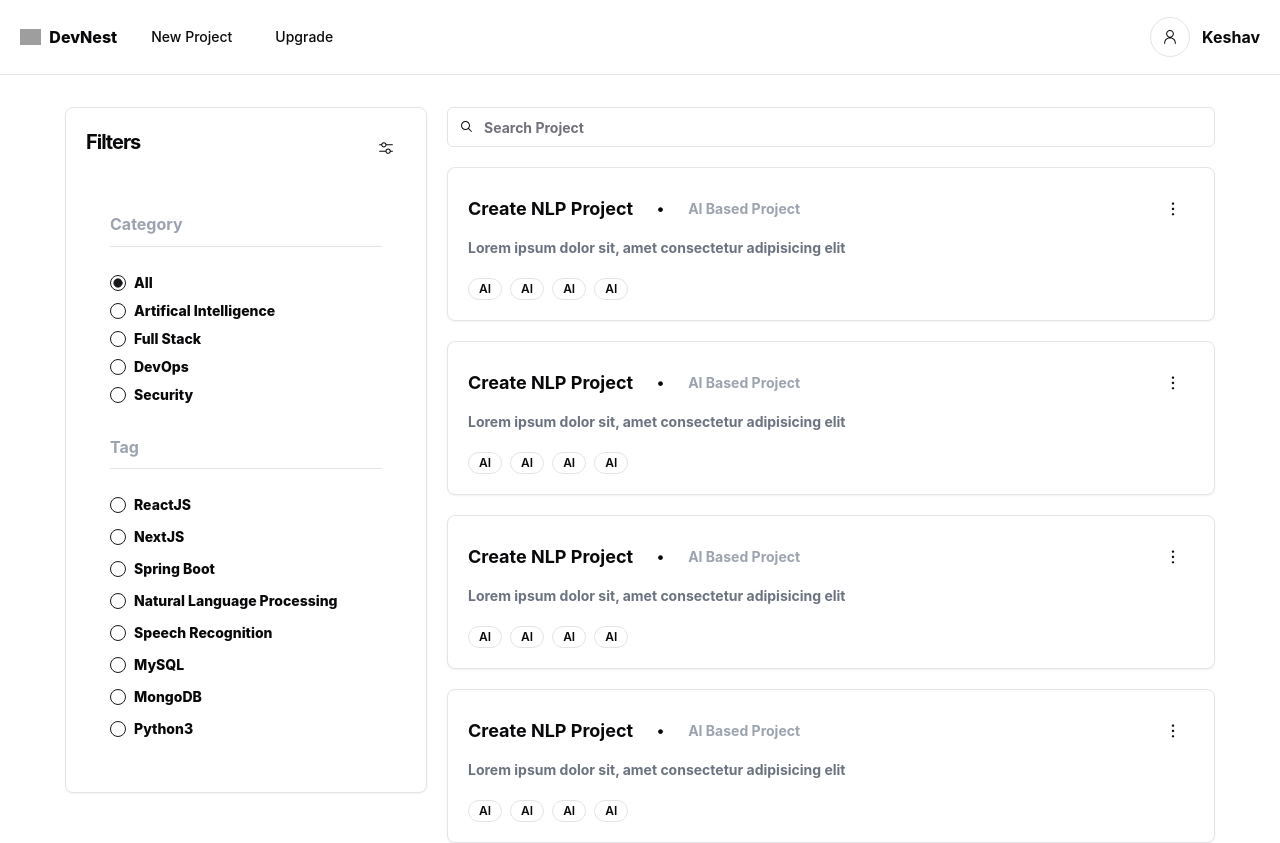
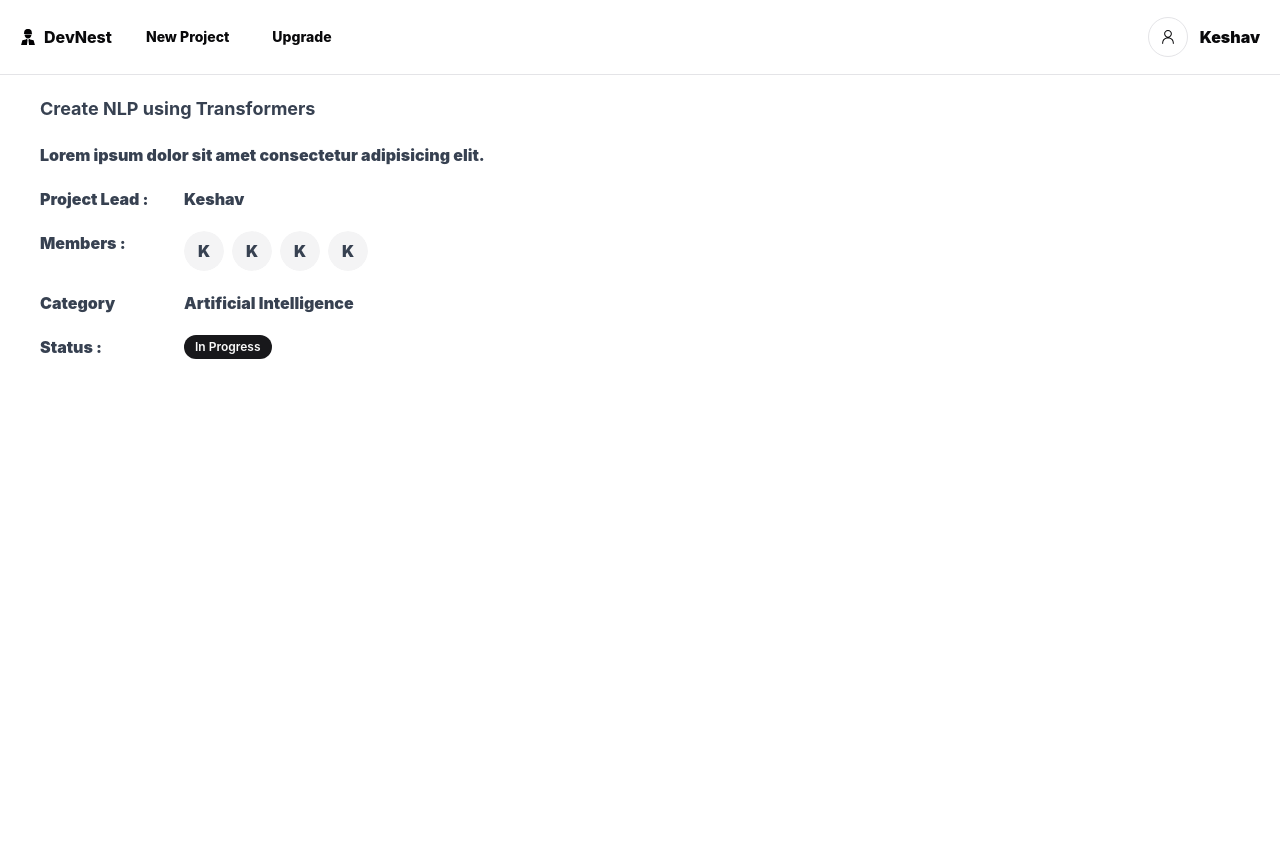
Before and after one commit to keshav0100/DevNest_Frontend, a React (Vite) app: page /project/1 in a window 1280 px wide. Shown: the top 843 px of the page. Built offline with nearby package versions, Linux system fonts and the light colour scheme; grey boxes are pictures that could not be loaded.

Commit message:
Update package dependencies for Radix UI components; refactor App component to include routing for ProjectDetails; enhance Navbar with avatar support and adjust styles; remove unused SVG file.

```diff
--- a/package.json
+++ b/package.json
@@ -11,6 +11,7 @@
   },
   "dependencies": {
     "@hookform/resolvers": "^5.1.1",
+    "@radix-ui/react-avatar": "^1.1.10",
     "@radix-ui/react-dialog": "^1.1.14",
     "@radix-ui/react-dropdown-menu": "^2.1.15",
     "@radix-ui/react-icons": "^1.3.2",
--- a/src/App.jsx
+++ b/src/App.jsx
@@ -1,16 +1,17 @@
 import "./App.css";
 import Home from "./pages/Home/Home";
 import Navbar from "./pages/Navbar/Navbar";
+import ProjectDetails from "./pages/ProjectDetails/ProjectDetails";
+import { Route,Routes } from "react-router-dom";
 
 function App() {
   return (
     <>
-      <Navbar />
-      <Home />
-      {/* <Routes> */}
-        {/* <Route path="/" element={<Home/>}/> */}
-        {/* <Route path="/navbar" element={<Home/>}/>  */}
-      {/* </Routes> */}
+      <Navbar/>
+      <Routes>
+        <Route path="/" element={<Home />} />
+        <Route path="/project/:id" element={<ProjectDetails />} />
+      </Routes>
     </>
   );
 }
--- /dev/null
+++ b/src/components/ui/avatar.jsx
@@ -0,0 +1,33 @@
+import * as React from "react"
+import * as AvatarPrimitive from "@radix-ui/react-avatar"
+
+import { cn } from "@/lib/utils"
+
+const Avatar = React.forwardRef(({ className, ...props }, ref) => (
+  <AvatarPrimitive.Root
+    ref={ref}
+    className={cn("relative flex h-10 w-10 shrink-0 overflow-hidden rounded-full", className)}
+    {...props} />
+))
+Avatar.displayName = AvatarPrimitive.Root.displayName
+
+const AvatarImage = React.forwardRef(({ className, ...props }, ref) => (
+  <AvatarPrimitive.Image
+    ref={ref}
+    className={cn("aspect-square h-full w-full", className)}
+    {...props} />
+))
+AvatarImage.displayName = AvatarPrimitive.Image.displayName
+
+const AvatarFallback = React.forwardRef(({ className, ...props }, ref) => (
+  <AvatarPrimitive.Fallback
+    ref={ref}
+    className={cn(
+      "flex h-full w-full items-center justify-center rounded-full bg-muted",
+      className
+    )}
+    {...props} />
+))
+AvatarFallback.displayName = AvatarPrimitive.Fallback.displayName
+
+export { Avatar, AvatarImage, AvatarFallback }
--- a/src/index.css
+++ b/src/index.css
@@ -2,7 +2,7 @@
   font-family: -apple-system, BlinkMacSystemFont, "Segoe UI", Roboto, Helvetica,
     Arial, sans-serif;
   line-height: 1.5;
-  font-weight: 700;
+  font-weight: 900;
 
   color-scheme: light dark;
   color: rgba(255, 255, 255, 0.87);
--- a/src/pages/Navbar/Navbar.jsx
+++ b/src/pages/Navbar/Navbar.jsx
@@ -16,22 +16,23 @@
   DropdownMenuItem,
 } from "@/components/ui/dropdown-menu";
 import { PersonIcon } from "@radix-ui/react-icons";
+import { Avatar, AvatarFallback } from "@/components/ui/avatar";
 
 const Navbar = () => {
   return (
     <div className="border-b py-4 px-5 flex items-center justify-between">
       <div className="flex items-center gap-2">
         <img
-          src="./project-manager-svgrepo-com.svg"
+          src="/project-manager-svgrepo-com.svg"
           alt="DevNest Logo"
-          className="cursor-pointer  h-4 w-auto"
+          className="cursor-pointer h-4 w-auto"
         />
         <p className="cursor-pointer mr-2 font-extrabold">DevNest</p>
         <Dialog>
           <DialogTrigger>
             <Button
               variant="ghost"
-              className="hover:bg-gray-100 border-[0.5px]"
+              className="hover:bg-gray-100 border-[0.5px] font-extrabold"
             >
               New Project
             </Button>
@@ -42,7 +43,9 @@
             <ProjectForm />
           </DialogContent>
         </Dialog>
-        <Button variant="ghost">Upgrade</Button>
+        <Button variant="ghost" className="font-extrabold">
+          Upgrade
+        </Button>
       </div>
       <div className="flex gap-3 items-center">
         <DropdownMenu>
--- a/src/pages/Project/ProjectCard.jsx
+++ b/src/pages/Project/ProjectCard.jsx
@@ -8,15 +8,20 @@
 } from "@/components/ui/dropdown-menu";
 import { Button } from "@/components/ui/button";
 import { Badge } from "@/components/ui/badge";
+import { useNavigate } from "react-router-dom";
 
 const ProjectCard = () => {
+  const navigate = useNavigate();
   return (
     <Card className="p-5 w-full lg:max-w-3xl">
       <div className="space-y-5">
         <div className="space-y-2">
           <div className="flex justify-between">
             <div className="flex items-center gap-5">
-              <h1 className="cursor-pointer font-bold text-lg">
+              <h1
+                onClick={() => navigate("/project/3")}
+                className="cursor-pointer font-bold text-lg"
+              >
                 Create NLP Project
               </h1>
               <DotFilledIcon />
--- /dev/null
+++ b/src/pages/ProjectDetails/ProjectDetails.jsx
@@ -0,0 +1,48 @@
+import { ScrollArea } from "@radix-ui/react-scroll-area";
+import { Avatar, AvatarFallback, AvatarImage } from "@/components/ui/avatar";
+import { Badge } from "@/components/ui/badge";
+
+const ProjectDetails = () => {
+  return (
+    <div className="mt-5 lg:px-10">
+      <div className="lg:flex gap-5 justify-between pb-4">
+        <ScrollArea className="h-screen lg:w-[69%] pr-2">
+          <div className="text-gray-700 pb-10 w-full">
+            <h1 className="text-lg font-bold pb-5">
+              Create NLP using Transformers
+            </h1>
+            <div className="space-y-5 pb-10">
+              <p className="w-full md:max-w-lg lg:max-w-xl text-bold">
+                Lorem ipsum dolor sit amet consectetur adipisicing elit.
+              </p>
+              <div className="flex">
+                <p className="w-36">Project Lead : </p>
+                <p> Keshav</p>
+              </div>
+              <div className="flex">
+                <p className="w-36">Members :</p>
+                <div className="flex items-center gap-2">
+                  {[1, 1, 1, 1].map((item) => (
+                    <Avatar className="cursor-pointer" key={item}>
+                      <AvatarFallback>K</AvatarFallback>
+                    </Avatar>
+                  ))}
+                </div>
+              </div>
+              <div className="flex">
+                <p className="w-36">Category </p>
+                <p> Artificial Intelligence</p>
+              </div>
+              <div className="flex">
+                <p className="w-36">Status : </p>
+                <Badge> In Progress</Badge>
+              </div>
+            </div>
+          </div>
+        </ScrollArea>
+      </div>
+    </div>
+  );
+};
+
+export default ProjectDetails;
```
Also changed, not shown: public/project-manager-svgrepo-com.svg (renamed from project-manager-svgrepo-com.svg), 1 other file (tests, documents, lock files or other folders).
